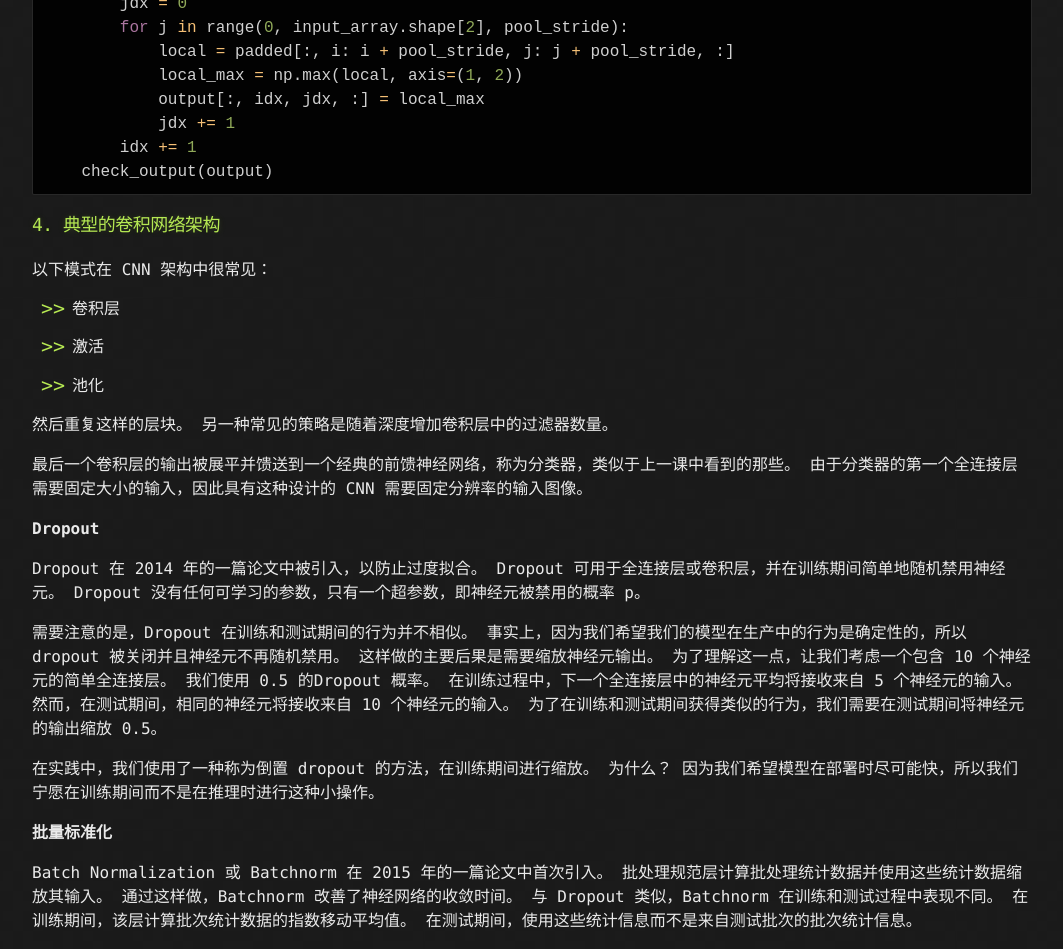
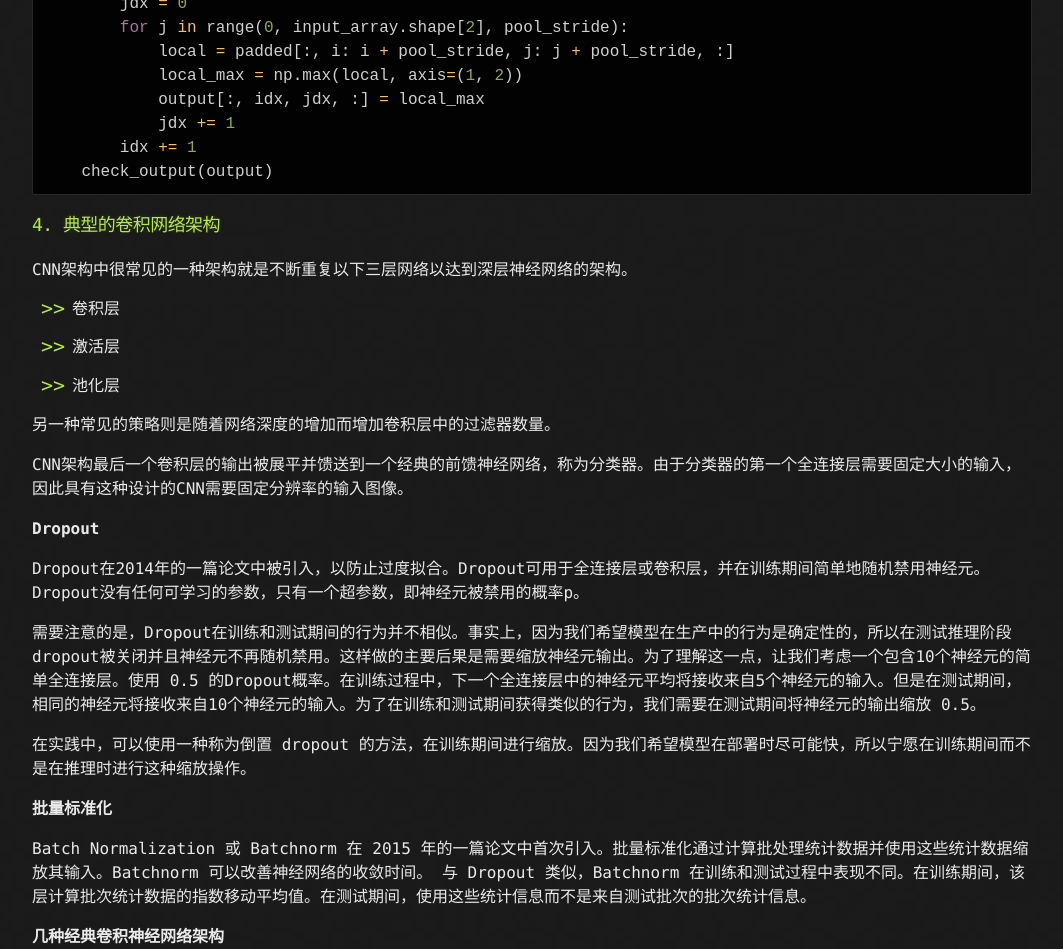
Before and after one commit to selfbeing/selfdriving, a Jekyll site: the page built from docs/docs/03.CNN卷积神经网络图像物体对象分类.md, in a window 1280 px wide and 1400 px high, scrolled down 2894 px. Shown: the top 949 px of the window, without its empty margins (108-1171 px from the left). Built offline with Jekyll 4.4.1, drawn with Linux system fonts in a browser that asks for light colours; some of the changed text lies outside the part shown.

Commit message:
修订CNN卷积神经网络

````diff
--- a/docs/docs/03.CNN卷积神经网络图像物体对象分类.md
+++ b/docs/docs/03.CNN卷积神经网络图像物体对象分类.md
@@ -23,29 +23,27 @@ layout: default
 
 **卷积运算**
 
-除了过滤器大小F之外，卷积层还有额外的超参数。步幅S控制过滤器移动步长的大小。 填充 P 通过向输入的边界添加零（或其他值）来控制输出的大小。
+除了过滤器大小F之外，卷积层还有额外的超参数。**步幅S**控制过滤器移动步长的大小。**填充P**通过向输入的边界添加零（或其他值）来控制输出的大小。
 
-可以使用以下公式计算输出体积的空间维度。 我们正在计算输出体积的宽度，但相同的公式适用于高度。
+可以使用以下公式计算输出体积的空间维度。以下公式计算输出体积的宽度，用相同的公式计算高度。
 
 $$ W_o = \frac{W - F + 2}{S} + 1 $$
 
+过滤器充当卷积层中的特征检测器，层越深，过滤器越能检测细微的特征。例如，在训练狗猫图像分类的算法时，深层过滤器可能是左耳检测器。
 
+卷积层中的参数数量由过滤器尺寸、过滤器数量和输入体积D的深度决定。如果我们考虑具有32个3x3过滤器的尺寸：
 
-过滤器充当卷积层中的特征检测器，层越深，过滤器越专业。 例如，在训练对狗和猫图像进行分类的算法时，深层过滤器可能是左耳检测器。
+- 每个过滤器有 3x3xD + 1 个参数
 
-卷积层中的参数数量由滤波器尺寸、滤波器数量和输入体积 D 的深度决定。 如果我们考虑具有 32 个滤波器的 3x3 滤波器尺寸：
+- 整个层有 (3x3xD+1)x32 个参数
 
-- 每个过滤器有 3x3xD + 1 个可学习参数
-
-- 整个层有 (3x3xD+1)x32 个可学习参数
-
-CNN 通常有几百万个参数，但一些面向移动应用的架构几乎没有达到一百万。
+CNN通常有几百万个参数，但一些面向移动应用的架构几乎没有达到一百万。
 
 ### 3. 池化层
 
-**池化层实现（以下为最大池化层实现）**
+**Python实现池化层（以下为最大池化层实现）**
 
-池化层在 CNN 中非常常见。 它们通过聚合空间信息来减少网络中的参数数量，通常是取平均值（平均池化）或最大值（最大池化）。 它们没有任何可学习的参数。
+池化层在CNN中非常常见。它们通过聚合空间信息来减少网络中的参数数量，通常是取平均值（平均池化）或最大值（最大池化）。它们没有任何可学习的参数。
 
 ```python
 import argparse
@@ -124,57 +122,60 @@ if __name__ == '__main__':
 
 ### 4. 典型的卷积网络架构
 
-以下模式在 CNN 架构中很常见：
+CNN架构中很常见的一种架构就是不断重复以下三层网络以达到深层神经网络的架构。
 
 - 卷积层
 
-- 激活
+- 激活层
 
-- 池化
+- 池化层
 
-然后重复这样的层块。 另一种常见的策略是随着深度增加卷积层中的过滤器数量。
+另一种常见的策略则是随着网络深度的增加而增加卷积层中的过滤器数量。
 
-最后一个卷积层的输出被展平并馈送到一个经典的前馈神经网络，称为分类器，类似于上一课中看到的那些。 由于分类器的第一个全连接层需要固定大小的输入，因此具有这种设计的 CNN 需要固定分辨率的输入图像。
+CNN架构最后一个卷积层的输出被展平并馈送到一个经典的前馈神经网络，称为分类器。由于分类器的第一个全连接层需要固定大小的输入，因此具有这种设计的CNN需要固定分辨率的输入图像。
 
 **Dropout**
 
-Dropout 在 2014 年的一篇论文中被引入，以防止过度拟合。 Dropout 可用于全连接层或卷积层，并在训练期间简单地随机禁用神经元。 Dropout 没有任何可学习的参数，只有一个超参数，即神经元被禁用的概率 p。
+Dropout在2014年的一篇论文中被引入，以防止过度拟合。Dropout可用于全连接层或卷积层，并在训练期间简单地随机禁用神经元。Dropout没有任何可学习的参数，只有一个超参数，即神经元被禁用的概率p。
 
-需要注意的是，Dropout 在训练和测试期间的行为并不相似。 事实上，因为我们希望我们的模型在生产中的行为是确定性的，所以 dropout 被关闭并且神经元不再随机禁用。 这样做的主要后果是需要缩放神经元输出。 为了理解这一点，让我们考虑一个包含 10 个神经元的简单全连接层。 我们使用 0.5 的Dropout 概率。 在训练过程中，下一个全连接层中的神经元平均将接收来自 5 个神经元的输入。 然而，在测试期间，相同的神经元将接收来自 10 个神经元的输入。 为了在训练和测试期间获得类似的行为，我们需要在测试期间将神经元的输出缩放 0.5。
+需要注意的是，Dropout在训练和测试期间的行为并不相似。事实上，因为我们希望模型在生产中的行为是确定性的，所以在测试推理阶段dropout被关闭并且神经元不再随机禁用。这样做的主要后果是需要缩放神经元输出。为了理解这一点，让我们考虑一个包含10个神经元的简单全连接层。使用 0.5 的Dropout概率。在训练过程中，下一个全连接层中的神经元平均将接收来自5个神经元的输入。但是在测试期间，相同的神经元将接收来自10个神经元的输入。为了在训练和测试期间获得类似的行为，我们需要在测试期间将神经元的输出缩放 0.5。
 
-在实践中，我们使用了一种称为倒置 dropout 的方法，在训练期间进行缩放。 为什么？ 因为我们希望模型在部署时尽可能快，所以我们宁愿在训练期间而不是在推理时进行这种小操作。
+在实践中，可以使用一种称为倒置 dropout 的方法，在训练期间进行缩放。因为我们希望模型在部署时尽可能快，所以宁愿在训练期间而不是在推理时进行这种缩放操作。
 
 **批量标准化**
 
-Batch Normalization 或 Batchnorm 在 2015 年的一篇论文中首次引入。 批处理规范层计算批处理统计数据并使用这些统计数据缩放其输入。 通过这样做，Batchnorm 改善了神经网络的收敛时间。 与 Dropout 类似，Batchnorm 在训练和测试过程中表现不同。 在训练期间，该层计算批次统计数据的指数移动平均值。 在测试期间，使用这些统计信息而不是来自测试批次的批次统计信息。
+Batch Normalization 或 Batchnorm 在 2015 年的一篇论文中首次引入。批量标准化通过计算批处理统计数据并使用这些统计数据缩放其输入。Batchnorm 可以改善神经网络的收敛时间。 与 Dropout 类似，Batchnorm 在训练和测试过程中表现不同。在训练期间，该层计算批次统计数据的指数移动平均值。在测试期间，使用这些统计信息而不是来自测试批次的批次统计信息。
 
-**经典卷积神经网络架构**
+**几种经典卷积神经网络架构**
 
-**Alexnet 架构**![img](https://qqsj789.github.io/img//0-538121-698201.png)
+**Alexnet**
+
+![img](https://qqsj789.github.io/img//0-538121-698201.png)
 
 **VGG**
 
-VGG架构核心概念：使用较小的过滤器尺寸，如 3x3 过滤器。使用卷积块：2 或 3 个卷积层块后跟一个池化层。
+VGG架构核心概念：
+- 使用较小的过滤器尺寸，如 3x3 过滤器。
+- 使用卷积块：2 或 3 个卷积层块后跟一个池化层。
 
 通过用小过滤器堆叠多个卷积层，我们创建了一个块，该块的参数比具有更大过滤器尺寸的单个层少，同时具有相同的有效感受野和更多的非线性。
 
-![Fig. A1. The standard VGG-16 network architecture as proposed in [32].... |  Download Scientific Diagram](https://qqsj789.github.io/img//Fig-A1-The-standard-VGG-16-network-architecture-as-proposed-in-32-Note-that-only-16346309821105.png)
-
+![Fig. A1. The standard VGG-16 network architecture](https://qqsj789.github.io/img//Fig-A1-The-standard-VGG-16-network-architecture-as-proposed-in-32-Note-that-only-16346309821105.png)
 
 
 **ResNet**
 
-在 2015 年发表的另一篇非常重要的论文中，作者介绍了 Resnet 架构。 他们意识到具有更多层的网络开始表现不佳。 为了解决这个问题并允许更深的网络，作者引入了残差连接或跳过连接的概念。 跳过连接只是将一层或一组层的输入添加到其输出中。 通过这样做，它将缓解与激活函数相关的梯度传播问题。
+在 2015 年发表的另一篇非常重要的论文中，作者介绍了 Resnet 架构。他们意识到具有更多层的网络开始表现不佳。为了解决这个问题并允许更深的网络，作者引入了残差连接或跳过连接的概念。 跳过连接只是将一层或一组层的输入添加到其输出中。通过这样做，它将缓解与激活函数相关的梯度传播问题。
 
-![ResNet (34, 50, 101): Residual CNNs for Image Classification Tasks](https://qqsj789.github.io/img//resnet-e1548261477164-16346317083449.png)
+![ResNet: Residual CNNs for Image Classification Tasks](https://qqsj789.github.io/img//resnet-e1548261477164-16346317083449.png)
 
 ![ResNet: остаточная CNN для классификации изображений](https://qqsj789.github.io/img//resnet-architecture-3-16346316451227.png)
 
 **GoogLeNet**
 
-GoogLeNet 的突破主要在于在“层”内使用多个不同尺寸的卷积滤波器，也就是使用了Inception模块。
+GoogLeNet 的突破主要在于在“层”内使用多个不同尺寸的卷积过滤器，也就是使用了Inception模块。
 
-![img](https://qqsj789.github.io/img//166hY3zZTf0Lw2ItybiRxyg-163463207876111.png)
+![GoogLeNet](https://qqsj789.github.io/img//166hY3zZTf0Lw2ItybiRxyg-163463207876111.png)
 
 
 
@@ -238,36 +239,35 @@ if __name__  == '__main__':
 - 新数据集的大小
 - 新数据集与原始数据集的相似度
 
-业务场景不同，使用迁移学习的方法会有所不同。 主要有四种情况：
+业务场景不同，使用迁移学习的方法会有所不同。主要有四种情况：
 
-1. 新数据集小，新数据与原始训练数据相似
-2. 新数据集小，新数据与原始训练数据不同
-3. 新数据集大，新数据与原始训练数据相似
-4. 新数据集大，新数据与原始训练数据不同
+- 1. 新数据集小，新数据与原始训练数据相似
+- 2. 新数据集小，新数据与原始训练数据不同
+- 3. 新数据集大，新数据与原始训练数据相似
+- 4. 新数据集大，新数据与原始训练数据不同
 
 ![img](https://qqsj789.github.io/img//02-guide-how-transfer-learning-v3-01-163463291453813.png)
 
 
+一个大型数据集可能有 100 万张图片。 一个小数据集可能有两千张图像。大数据集和小数据集之间的分界线有些主观。在对小数据集使用迁移学习时，过度拟合是一个问题。
 
-一个大型数据集可能有 100 万张图片。 一个小数据可能有两千张图像。 大数据集和小数据集之间的分界线有些主观。 在对小数据集使用迁移学习时，过度拟合是一个问题。
+狗的图像和狼的图像将被认为是相似的； 这些图像将具有共同的特征。花卉图像数据集与狗图像数据集不同。
 
-狗的图像和狼的图像将被认为是相似的； 这些图像将具有共同的特征。 花卉图像数据集与狗图像数据集不同。
-
-四个迁移学习案例中的每一个都有自己的方法。 在下面的部分中，我们将一一查看每个案例。
+四个迁移学习案例中的每一个都有自己的方法。在下面的部分中，我们将一一查看每个案例。
 
 **示范网络**
 
-为了解释每种情况是如何工作的，我们将从一个通用的预训练卷积神经网络开始，并解释如何针对每种情况调整网络。 我们的示例网络包含三个卷积层和三个全连接层：
+为了解释每种情况是如何工作的，我们将从一个通用的预训练卷积神经网络开始，并解释如何针对每种情况调整网络。示例网络包含三个卷积层和三个全连接层：
 
-![img](https://qqsj789.github.io/img//02-guide-how-transfer-learning-v3-02-163463303424815.png)
+![示范网络](https://qqsj789.github.io/img//02-guide-how-transfer-learning-v3-02-163463303424815.png)
 
-以下是卷积神经网络功能的概括概述：
+以下是卷积神经网络功能的概述：
 
-第一层将检测图像中的边缘
+- 第一层将检测图像中的边缘
 
-第二层将检测形状
+- 第二层将检测形状
 
-第三个卷积层检测更高级别的特征
+- 第三层将检测更高级别的特征
 
 每个迁移学习案例都会以不同的方式使用预训练的卷积神经网络。
 
@@ -277,17 +277,19 @@ if __name__  == '__main__':
 
 如果新数据集很小并且与原始训练数据相似：
 
-切掉神经网络的末端
+- 切掉神经网络的末端
 
-添加一个新的全连接层，与新数据集中的类数相匹配
+- 添加一个新的全连接层，与新数据集中的类数相匹配
 
-随机化新的全连接层的权重； 冻结来自预训练网络的所有权重
+- 随机化新的全连接层的权重
 
-训练网络更新新的全连接层的权重
+- 冻结来自预训练网络的所有权重
 
-为了避免在小数据集上过度拟合，原始网络的权重将保持不变，而不是重新训练权重。
+- 训练网络更新新的全连接层的权重
 
-由于数据集相似，来自每个数据集的图像将具有相似的更高级别的特征。 因此，大部分或所有预训练的神经网络层已经包含有关新数据集的相关信息，应该保留。
+- 为了避免在小数据集上过度拟合，原始网络的权重将保持不变，而不是重新训练权重。
+
+- 由于数据集相似，来自每个数据集的图像将具有相似的更高级别的特征。因此，大部分或所有预训练的神经网络层已经包含有关新数据集的相关信息，应该保留。
 
 ![img](https://qqsj789.github.io/img//02-guide-how-transfer-learning-v3-04-163463319469219.png)
 
@@ -297,17 +299,17 @@ if __name__  == '__main__':
 
 如果新数据集很小并且与原始训练数据不同：
 
-在网络开头附近切掉大部分预训练层
+- 在网络开头附近切掉大部分预训练层
 
-向剩余的预训练层添加一个新的全连接层，该层与新数据集中的类数相匹配
+- 向剩余的预训练层添加一个新的全连接层，该层与新数据集中的类数相匹配
 
-随机化新的全连接层的权重； 冻结来自预训练网络的所有权重
+- 随机化新的全连接层的权重； 冻结来自预训练网络的所有权重
 
-训练网络更新新的全连接层的权重
+- 训练网络更新新的全连接层的权重
 
-由于数据集较小，过拟合仍然是一个问题。 为了防止过拟合，原始神经网络的权重将保持不变，就像第一种情况一样。
+- 由于数据集较小，过拟合仍然是一个问题。 为了防止过拟合，原始神经网络的权重将保持不变，就像第一种情况一样。
 
-但是原始训练集和新数据集不共享更高级别的特征。 在这种情况下，新网络将只使用包含较低级别特征的层。
+- 但是原始训练集和新数据集不共享更高级别的特征。在这种情况下，新网络将只使用包含较低级别特征的层。
 
 ![img](https://qqsj789.github.io/img//02-guide-how-transfer-learning-v3-06-163463328388323.png)
 
@@ -317,17 +319,17 @@ if __name__  == '__main__':
 
 如果新数据集很大并且与原始训练数据相似：
 
-删除最后一个全连接层并替换为与新数据集中的类数匹配的层
+- 删除最后一个全连接层并替换为与新数据集中的类数匹配的层
 
-随机初始化新全连接层的权重
+- 随机初始化新全连接层的权重
 
-使用预训练的权重初始化其余的权重
+- 使用预训练的权重初始化其余的权重
 
-重新训练整个神经网络
+- 重新训练整个神经网络
 
-在大型数据集上进行训练时，过度拟合不是一个问题； 因此，您可以重新训练所有权重。
+- 在大型数据集上进行训练时，过度拟合不是一个问题； 因此，您可以重新训练所有权重。
 
-由于原始训练集和新数据集共享更高级别的特征，因此也使用了整个神经网络。
+- 由于原始训练集和新数据集共享更高级别的特征，因此也使用了整个神经网络。
 
 ![img](https://qqsj789.github.io/img//02-guide-how-transfer-learning-v3-08-163463335726427.png)
 
````
Also changed, not shown: other parts of docs/docs/03.CNN卷积神经网络图像物体对象分类.md (+7 -7 lines).
